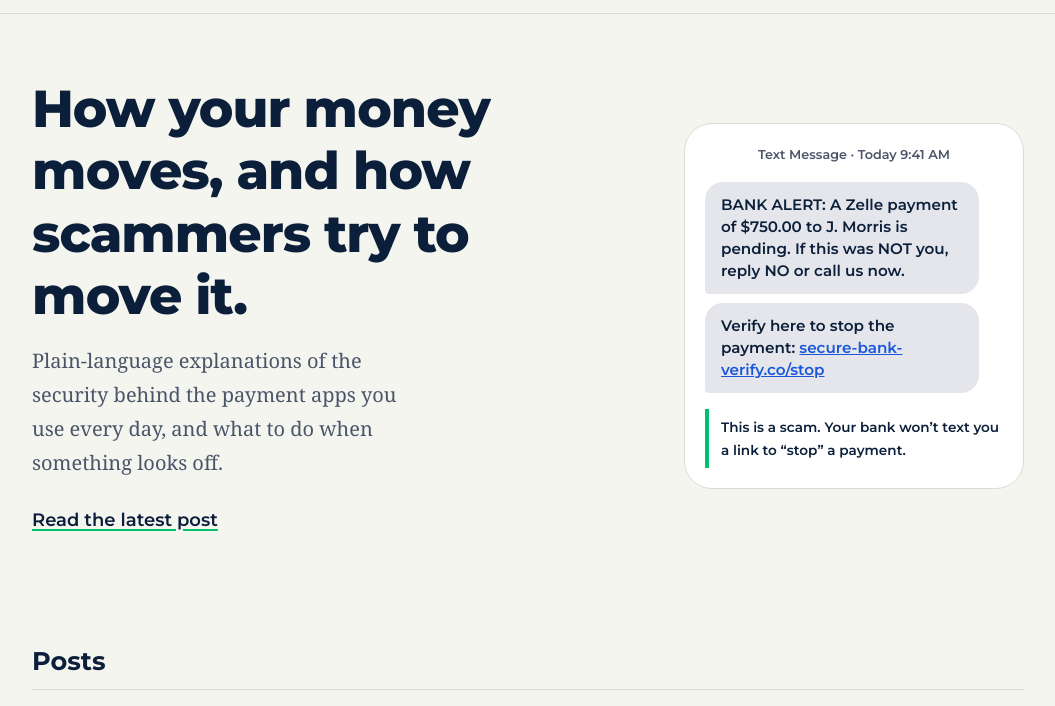
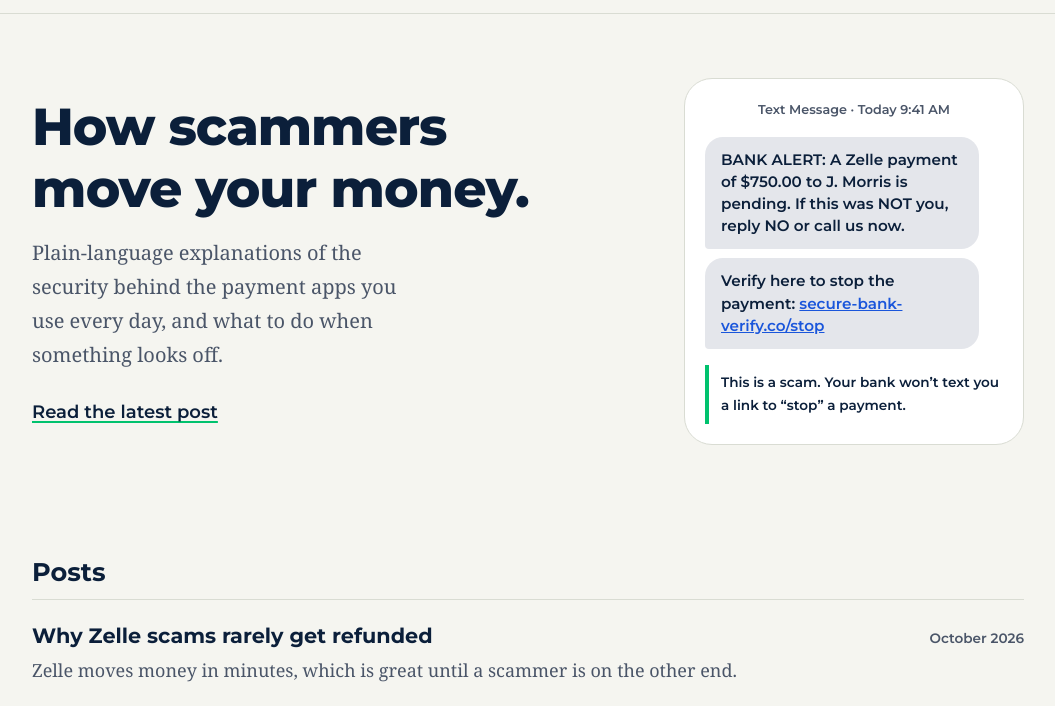
Before and after one commit to KimAdam24/pay-attention, a plain HTML site: page index.html in a window 1280 px wide. Shown: the part 63-769 px from the top of the page, without its empty margins (112-1167 px from the left). Drawn offline with Linux system fonts and the light colour scheme.

Commit message:
Add files via upload

```diff
--- a/index.html
+++ b/index.html
@@ -3,7 +3,7 @@
 <head>
   <meta charset="UTF-8">
   <meta name="viewport" content="width=device-width, initial-scale=1">
-  <title>Pay Attention | How your money moves, and how scammers try to move it</title>
+  <title>Pay Attention | How scammers move your money</title>
   <meta name="description" content="Plain-language explanations of the cybersecurity behind Zelle, Venmo, Apple Pay, and bank logins.">
   <link rel="icon" href="logo.png">
   <link rel="preconnect" href="https://fonts.googleapis.com">
@@ -30,7 +30,7 @@
 
     <section class="hero">
       <div>
-        <h1>How your money moves, and how scammers try to move it.</h1>
+        <h1>How scammers move your money.</h1>
         <p class="lede">Plain-language explanations of the security behind the payment apps you use every day, and what to do when something looks off.</p>
         <a href="#posts" class="sans">Read the latest post</a>
       </div>
```
